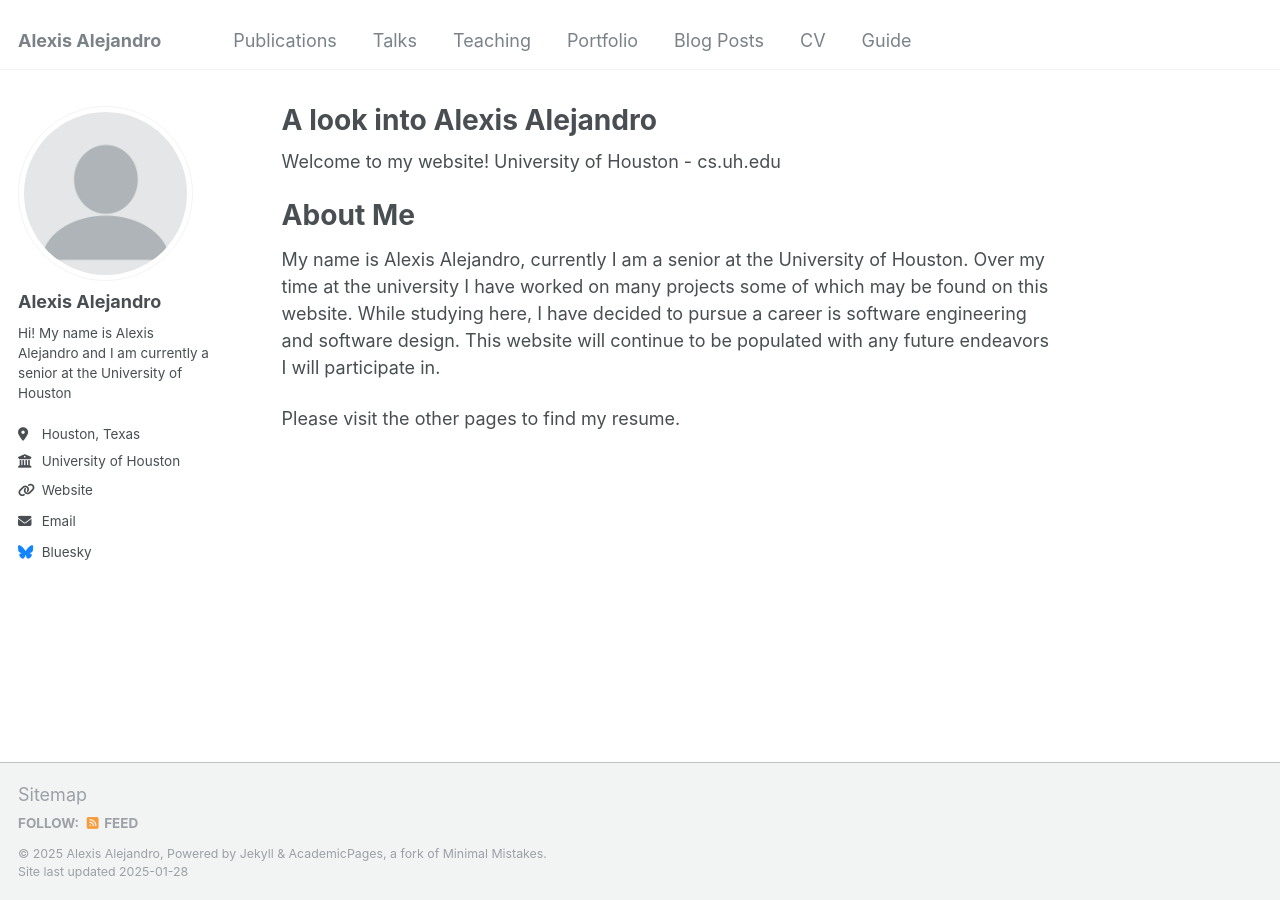
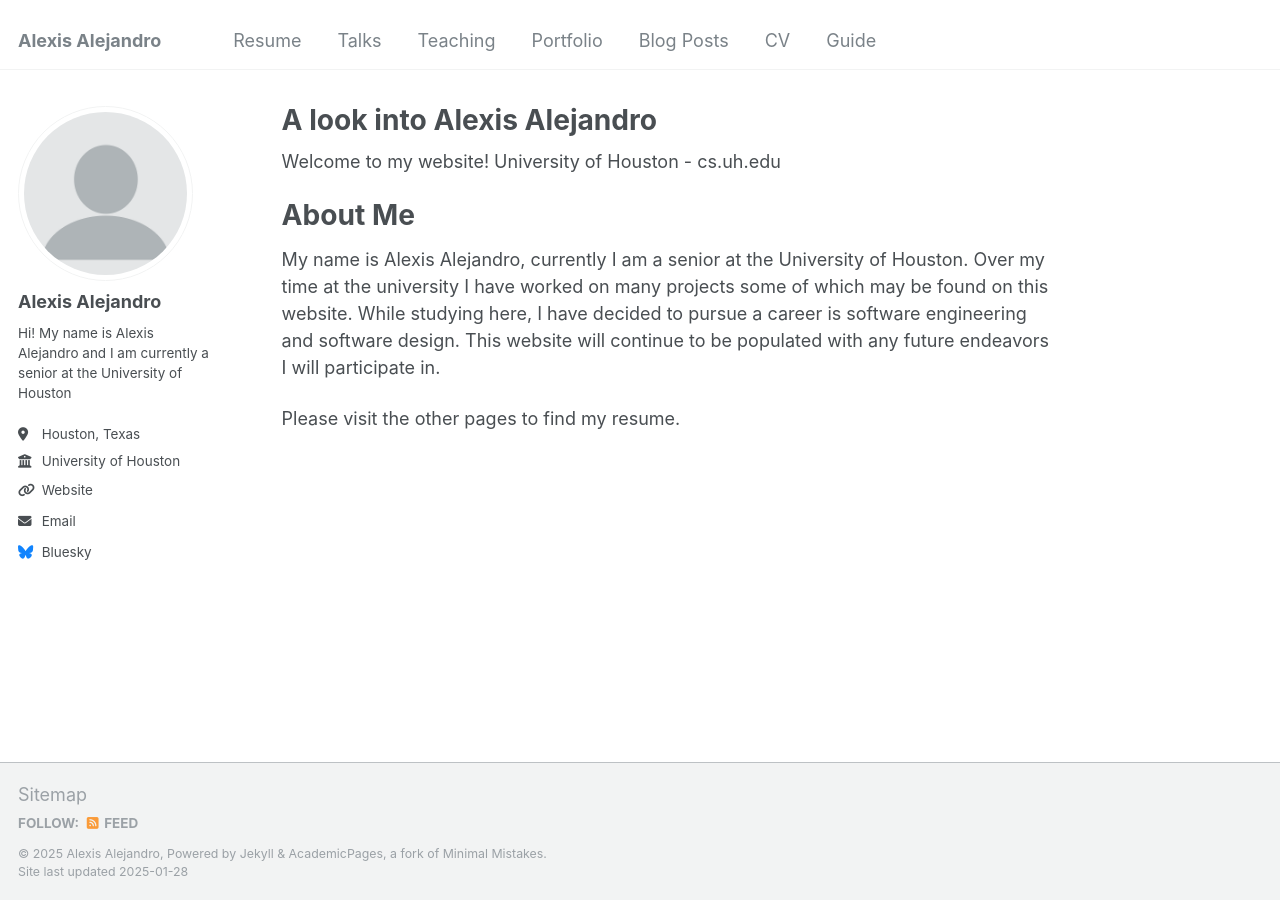
Before and after one commit to AlexisA3400/AlexisA3400.github.io, a Jekyll site: the page built from _pages/about.md, in a window 1280 px wide. Built offline with Jekyll 4.4.1, drawn with Linux system fonts in a browser that asks for light colours.

Commit message:
Update navigation.yml

```diff
--- a/_data/navigation.yml
+++ b/_data/navigation.yml
@@ -5,7 +5,7 @@
 # prevent it from being included in the site.
 
 main:
-  - title: "Publications"
+  - title: "Resume"
     url: /publications/
 
   - title: "Talks"
```
